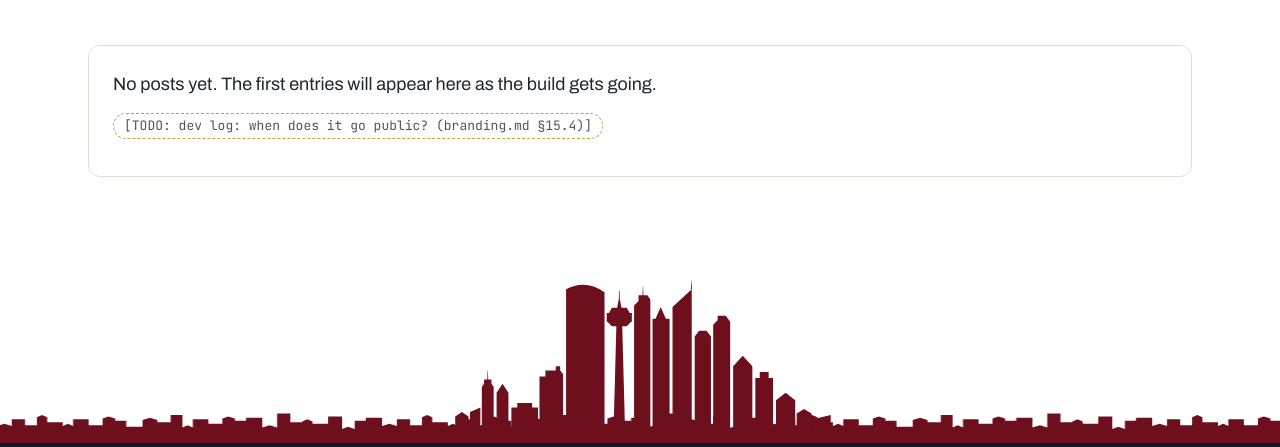
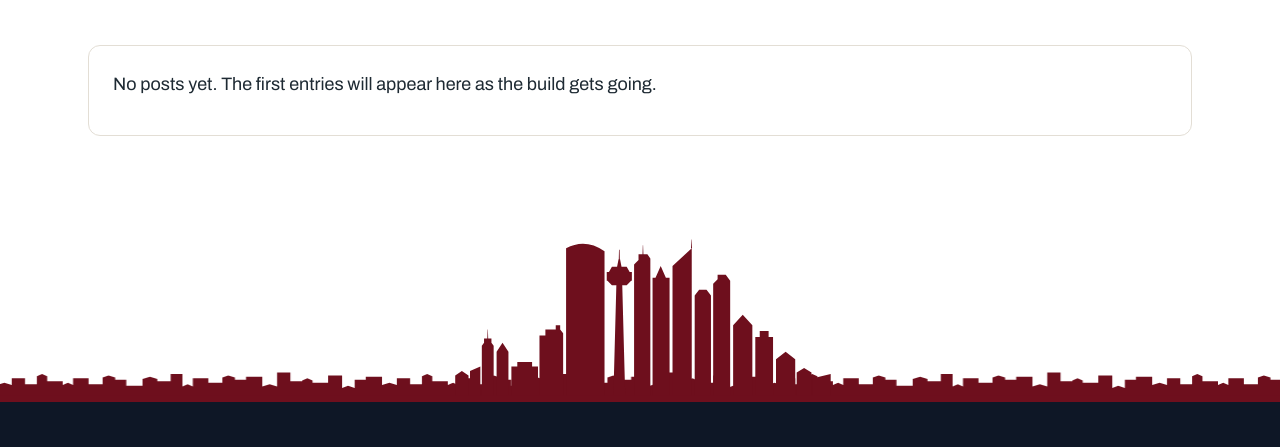
Before and after one commit to jeetjoshi1/stampede-website, an Astro site: page /progress in a window 1280 px wide. Shown: the part 1173-1620 px from the top of the page. Built offline with nearby package versions, Linux system fonts and the light colour scheme; Astro itself is replaced by a stand-in of ours; a web font is replaced by a local one.

Commit message:
Remove dev-log TODO from Progress; keep the posts folder in git
Co-Authored-By: Claude Opus 5.5 <noreply@anthropic.com>

```diff
--- a/src/pages/progress/index.astro
+++ b/src/pages/progress/index.astro
@@ -56,7 +56,6 @@ const statusLabel = { done: "Done", now: "Now", next: "Next" };
       {posts.length === 0 ? (
         <div class="card empty">
           <p>No posts yet. The first entries will appear here as the build gets going.</p>
-          <p><Todo text="dev log: when does it go public? (branding.md §15.4)" /></p>
         </div>
       ) : (
         <ul class="log-list">
```
Also changed, not shown: 1 other file.
